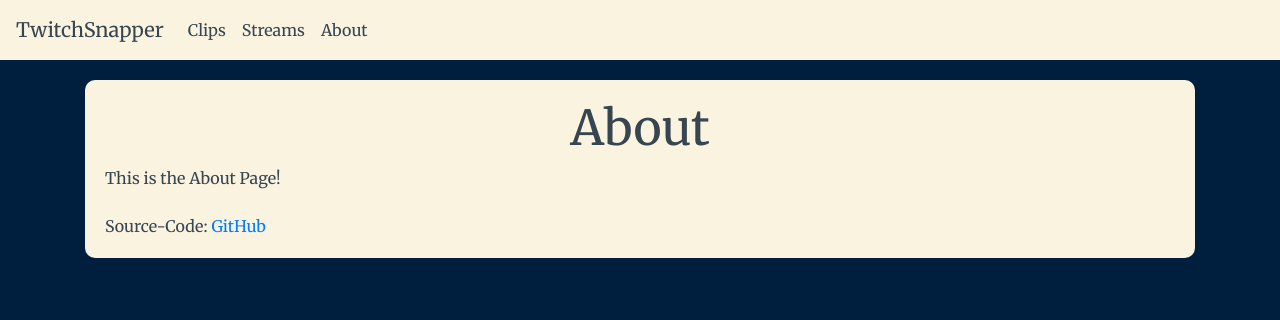
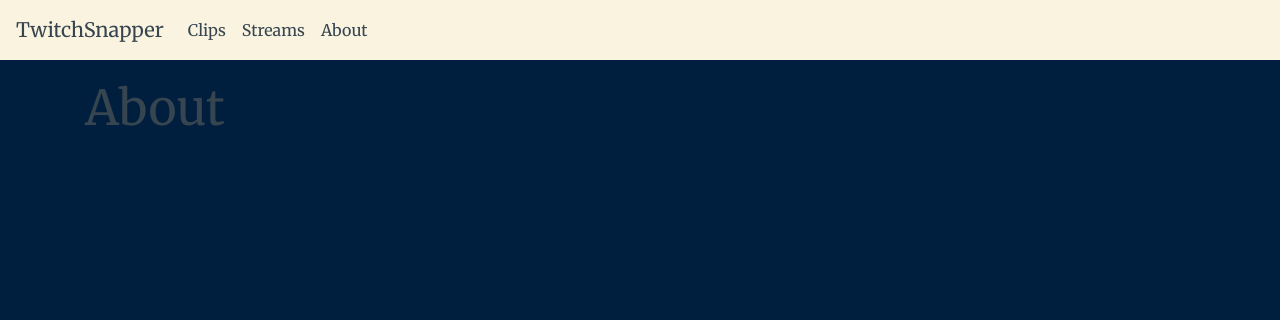
Before and after one commit to kono94/twitch-snapper, a Python web app: template snapper/frontend/templates/about.html in a window 1280 px wide. Shown: the top 320 px of the page. Run offline with Jinja, Linux system fonts and the light colour scheme; the template is opened without the code that fills it, so the values that code supplies are empty; some libraries are stand-ins or nearby versions.

Commit message:
Revert "small changes to index- and about-page"
This reverts commit 63c9f0295857f3aed62e4bc4d779c7dfe8599ba5.

```diff
--- a/snapper/frontend/templates/about.html
+++ b/snapper/frontend/templates/about.html
@@ -1,13 +1,3 @@
 {% extends 'base.html' %} {% block content %}
-<div class="page-title bg-secondary">
-  <h1 class="centered">{% block title %} About {% endblock %}</h1>
-  <span>
-    This is the About Page!
-    <br /><br />
-    Source-Code:
-    <a href="https://github.com/kono94/twitch-snapper/" target="_blank"
-      >GitHub</a
-    >
-  </span>
-</div>
+<h1>{% block title %} About {% endblock %}</h1>
 {% endblock %}
--- a/snapper/frontend/templates/streams.html
+++ b/snapper/frontend/templates/streams.html
@@ -1,9 +1,4 @@
 {% extends 'base.html' %} {% block content %}
-<link
-  rel="stylesheet"
-  href="{{ url_for('static', filename= 'css/streams.css') }}"
-/>
-
 <div class="page-title bg-secondary">
   <h1 class="centered">{% block title %} Streams {% endblock %}</h1>
   <div id="sort-container" class="form-group">
```
Also changed, not shown: snapper/frontend/templates/index.html (+1 -9 lines).
